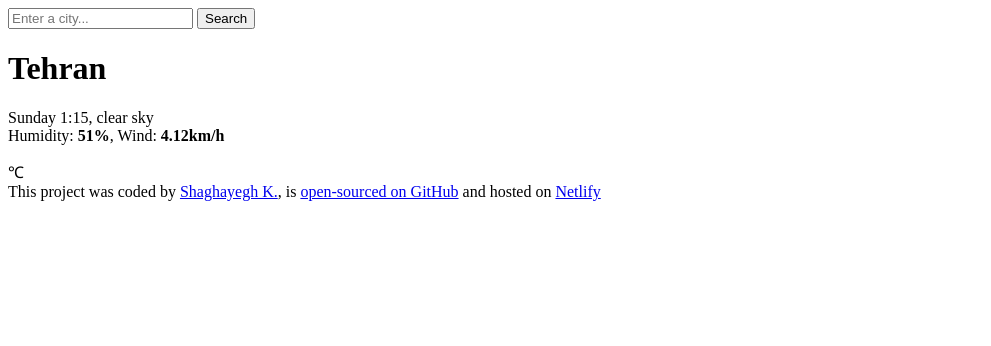
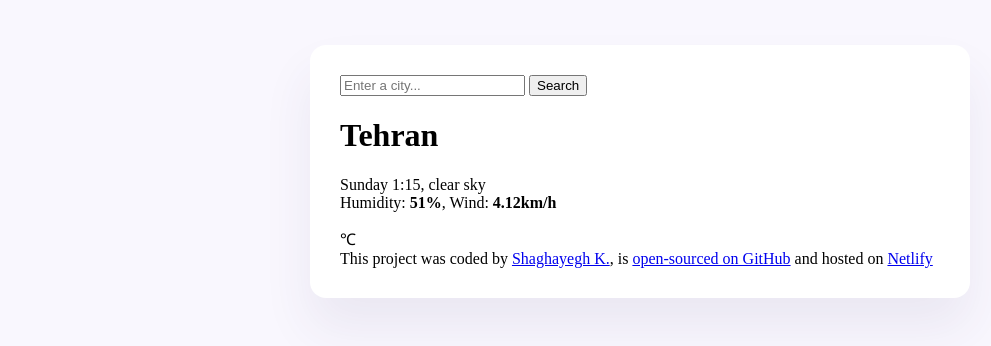
Before and after one commit to Shaghayegh9473/Weather-Application, a plain HTML site: page index.html in a window 1280 px wide. Shown: the whole page, without its empty margins (0-991 px from the left). Drawn offline with nearby package versions, Linux system fonts and the light colour scheme.

Commit message:
Background color & shadow-box

```diff
--- a/index.html
+++ b/index.html
@@ -14,7 +14,7 @@
     <link rel="stylesheet" href="src/style.css" />
   </head>
   <body>
-    <div id="">
+    <div class="weather-app" id="">
       <header>
         <form action="" id="">
           <input type="search" placeholder="Enter a city..." class="" id="" />
--- a/src/style.css
+++ b/src/style.css
@@ -0,0 +1,12 @@
+body {
+  /* Have to change the background color with images connected with weather */
+  background-color: #f9f7fe;
+}
+.weather-app {
+  background-color: #fff;
+  max-width: 600px;
+  margin: 45px auto;
+  padding: 30px;
+  box-shadow: 0 30px 50px rgba(65, 50, 100, 0.08);
+  border-radius: 16px;
+}
```
